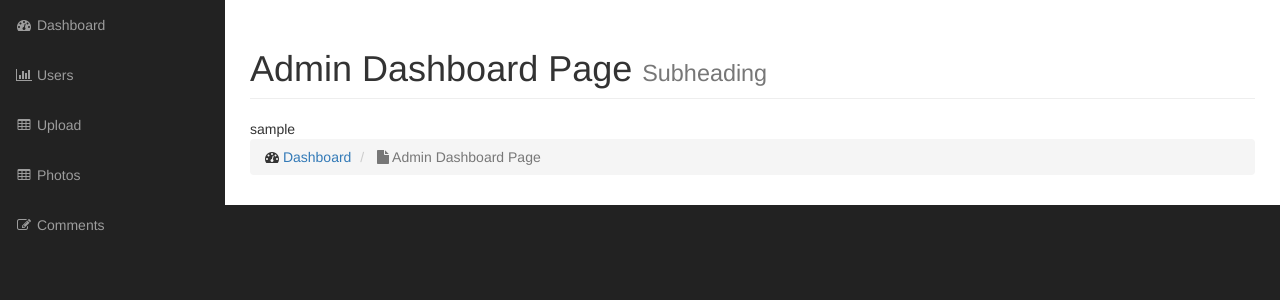
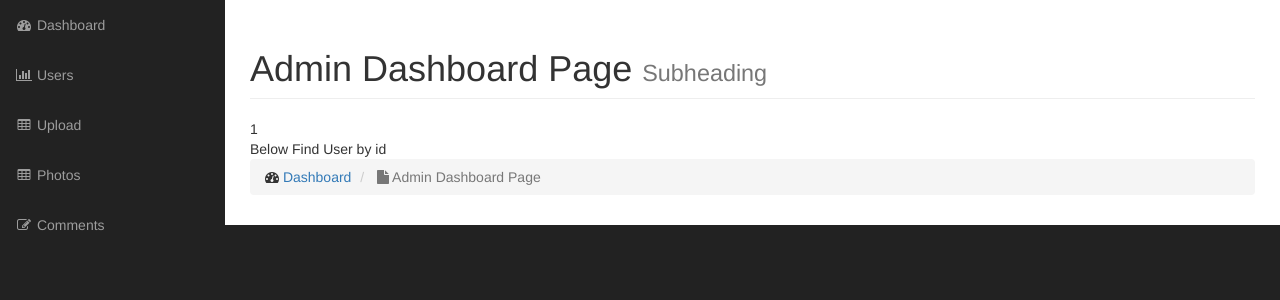
Before and after one commit to Neeraj1005/php-oops, a PHP site: page /admin in a window 1280 px wide. Shown: the part 51-351 px from the top of the page. Run offline with PHP 8.4, Linux system fonts and the light colour scheme; tables that the repository leaves empty or names only in its code hold one stand-in row (values such as "Sample post"); grey boxes labelled with a size stand in for pictures from a placeholder-image service; some libraries are stand-ins or nearby versions.

Commit message:
section5 The user class ended

```diff
--- a/gallary/admin/includes/admin_content.php
+++ b/gallary/admin/includes/admin_content.php
@@ -10,13 +10,17 @@
 
                         <?php
 
-                        $sql_query = "SELECT * FROM users WHERE id=1";
+                        $users = User::find_all_users();
 
-                        $result = $database->query($sql_query);
+                        foreach($users as $user){
 
-                        $user_found = mysqli_fetch_array($result);
+                            echo $user->id . "<br>";
 
-                        echo $user_found['username'];
+                        }
+                        echo "Below Find User by id <br>";
+                        $user_id = User::find_user_by_id(2);
+
+                        echo $user_id->username;
 
                         ?>
 
--- /dev/null
+++ b/gallary/admin/includes/functions.php
@@ -0,0 +1,34 @@
+<?php
+
+
+
+
+
+function classAutoLoader($class){
+
+    $class = strtolower($class);
+
+    $the_path = "includes/{$class}.php";
+
+    // if(file_exists($the_path))
+    // {
+    //     require_once($the_path);
+    // }
+    // else
+    // {
+    //     die("This file named {$class}.php  was not found in this application");
+    // }
+
+    if (is_file($the_path) && !class_exists($class)) {
+        include $the_path;
+    }
+
+}
+
+spl_autoload_register("classAutoLoader");
+
+
+
+
+
+?>
--- a/gallary/admin/includes/init.php
+++ b/gallary/admin/includes/init.php
@@ -1,7 +1,8 @@
 <?php
-
+include("functions.php");
 include("config.php");
 include("database.php");
+// include("user.php");
 
 
 ?>
--- /dev/null
+++ b/gallary/admin/includes/user.php
@@ -0,0 +1,89 @@
+<?php
+
+
+
+class User {
+
+    public $id;
+    public $username;
+    public $password;
+    public $first_name;
+    public $last_name;
+
+    public static function find_all_users(){
+
+        // global $database;
+        // $reselt_set = $database->query("SELECT * FROM users");
+        // return $reselt_set; //These three line would be shorter by find_this_query
+
+        return self::find_this_query("SELECT * FROM users"); //self used when static is called
+    }
+
+    public static function find_user_by_id($id){
+
+        $the_result_array = self::find_this_query("SELECT * FROM users WHERE id=$id LIMIT 1");
+
+        return !empty($the_result_array) ? array_shift($the_result_array) : false; //ternary operation you can use if else also
+
+    }
+
+    public static function find_this_query($sql){
+        global $database;
+        $reselt_set = $database->query($sql);
+
+        $the_object_array = array();
+        while($row = mysqli_fetch_array($reselt_set)){
+            $the_object_array[] = self::instatiation($row);
+        }
+
+        return $the_object_array;
+    }
+
+
+    public static function instatiation($the_table_record){
+        $the_object = new self;
+
+        // $the_object->id = $the_table_record['id'];
+        // $the_object->username = $the_table_record['username'];
+        // $the_object->password = $the_table_record['password'];
+        // $the_object->first_name = $the_table_record['first_name'];
+        // $the_object->last_name = $the_table_record['last_name'];
+
+        //NOw applying the loopin wil automaticall fetch the table column instead of defining manually
+        //Now below we call the records dynamically instead of defining manually
+
+        foreach ($the_table_record as $the_attribute => $value) {
+            if ($the_object->has_the_attribute($the_attribute)) {
+                $the_object->$the_attribute = $value;
+            }
+        }
+
+        return $the_object;
+    }
+
+
+    private function has_the_attribute($the_attribute){
+
+        $object_properties = get_object_vars($this);
+
+        return array_key_exists($the_attribute, $object_properties);
+
+    }
+
+
+}
+
+
+
+
+
+
+
+
+
+
+
+
+
+
+?>
```
Also changed, not shown: 2 other files.
